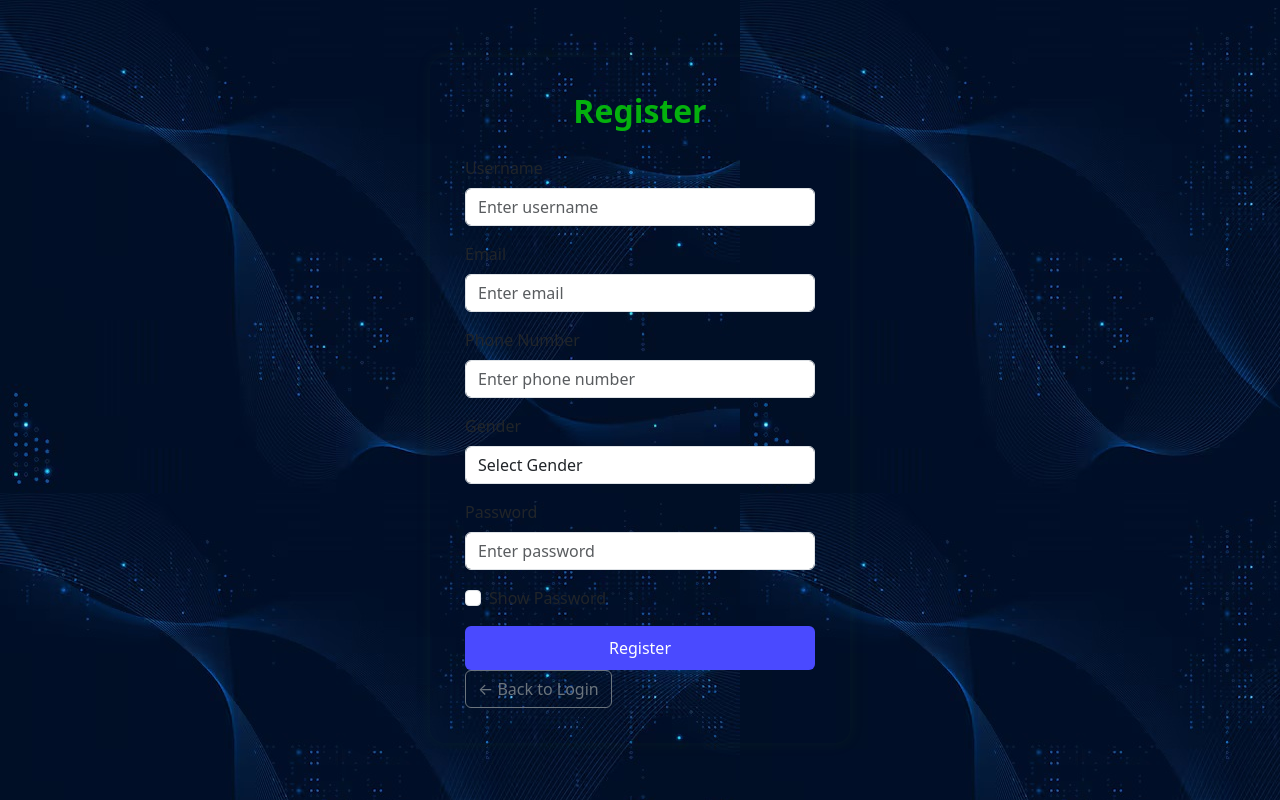
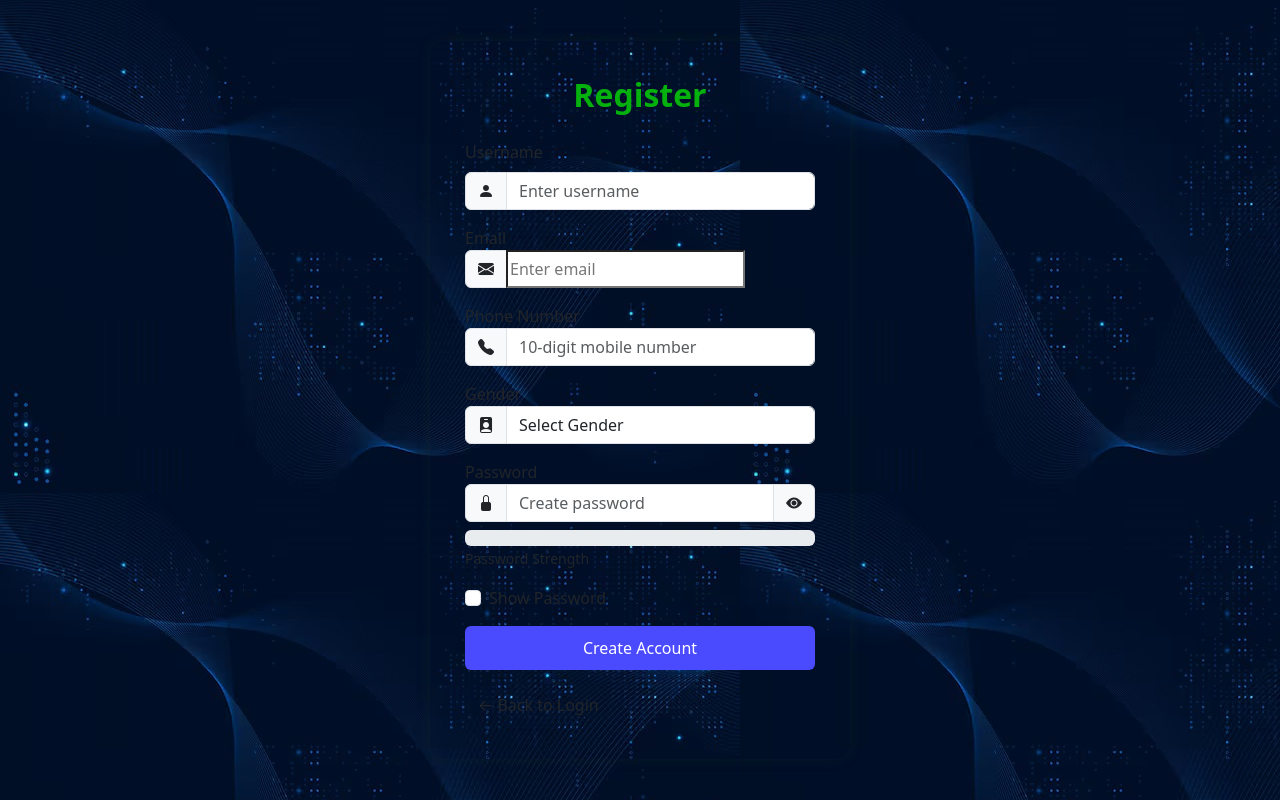
Before and after one commit to chintusasmal21-lgtm/habit_tracker, a Django app: page /register/ in a window 1280 px wide. Run offline with Django 5.2, Linux system fonts and the light colour scheme.

Commit message:
Updated register page

```diff
--- a/habits/templates/habits/register.html
+++ b/habits/templates/habits/register.html
@@ -13,6 +13,7 @@
     <!-- Bootstrap -->
 
     <link href="https://cdn.jsdelivr.net/npm/bootstrap@5.3.0/dist/css/bootstrap.min.css" rel="stylesheet">
+    <link rel="stylesheet" href="https://cdn.jsdelivr.net/npm/bootstrap-icons@1.11.3/font/bootstrap-icons.css">
 
     <style>
 
@@ -65,75 +66,99 @@
             {% csrf_token %}
 
             <!-- Username -->
-
              <div class="mb-3">
 
-                <label class="form-label">
-                    Username
-                </label>
+               <label class="form-label">Username</label>
 
-                <input type="text"
+               <div class="input-group">
+                <span class="input-group-text">
+                <i class="bi bi-person-fill"></i>
+                </span>
+                <input
+                  type="text"
                   name="username"
                   class="form-control"
                   placeholder="Enter username"
-                       autocomplete="off"
                   required>
 
                 </div>
 
+             </div>
+
+
+
             <!-- Email -->
 
             <div class="mb-3">
+               <label>Email</label>
 
-                <label class="form-label">
-                    Email
-                </label>
+             <div class="input-group">
 
-                <input type="email"
-                       name="email"
-                       class="form-control"
+                <span class="input-group-text">
+                 <i class="bi bi-envelope-fill"></i>
+                </span>
+
+               <input
+                 type="email"
+                 name="email"lass="form-control"
                  placeholder="Enter email"
                 required>
 
              </div>
 
+            </div>
+
             <!-- Phone -->
-
              <div class="mb-3">
 
-                <label class="form-label">
-                    Phone Number
-                </label>
+              <label>Phone Number</label>
 
-                <input type="text"
+<div class="input-group">
+
+<span class="input-group-text">
+<i class="bi bi-telephone-fill"></i>
+</span>
+
+<input
+type="text"
 name="phone"
 class="form-control"
-                       placeholder="Enter phone number"
+placeholder="10-digit mobile number"
+maxlength="10"
 pattern="[0-9]{10}"
-                       maxlength="10"
 required>
 
+</div>
 
 </div>
+
+
 
             <!-- Gender -->
 
            <div class="mb-3">
 
-                <label class="form-label">
-                    Gender
-                </label>
+<label>Gender</label>
 
-                <select name="gender"
+<div class="input-group">
+
+<span class="input-group-text">
+<i class="bi bi-person-badge-fill"></i>
+</span>
+
+<select
+name="gender"
 class="form-control"
 required>
 
 <option value="">Select Gender</option>
-                    <option value="Male">Male</option>
-                    <option value="Female">Female</option>
-                    <option value="Other">Other</option>
+<option>Male</option>
+<option>Female</option>
+<option>Other</option>
 
 </select>
+
+</div>
 
 </div>
 
@@ -141,18 +166,51 @@
 
            <div class="mb-3">
 
-                <label class="form-label">
-                    Password
-                </label>
+<label>Password</label>
 
-                <input type="password"
+<div class="input-group">
+
+<span class="input-group-text">
+<i class="bi bi-lock-fill"></i>
+</span>
+
+<input
+type="password"
 id="password"
 name="password"
 class="form-control"
-                       placeholder="Enter password"
-                       autocomplete="new-password"
-                       minlength="8"
+placeholder="Create password"
 required>
+
+<button
+type="button"
+class="input-group-text"
+onclick="showPassword()">
+
+<i
+id="eyeIcon"
+class="bi bi-eye-fill"></i>
+
+</button>
+
+</div>
+
+<div class="progress mt-2">
+
+<div
+id="strengthBar"
+class="progress-bar"
+style="width:0%">
+
+</div>
+
+</div>
+
+<small id="strengthText">
+
+Password Strength
+
+</small>
 
 </div>
 
@@ -172,19 +230,21 @@
 
             <!-- Button -->
 
-            <button type="submit"
+           <button
+              type="submit"
               class="btn btn-register">
 
-                Register
+               Create Account
 
            </button>
-             <a href="/login/"
-               class="btn btn-outline-secondary">
+
+          <a
+             href="/login/"
+             class="btn btn-home mt-3">
 
             ← Back to Login
 
           </a>
-
         </form>
 
     </div>
@@ -192,23 +252,64 @@
     <!-- JavaScript -->
 
     <script>
+        const password =
+document.getElementById("password");
 
-        function showPassword(){
+password.addEventListener("keyup", function(){
 
-            var x = document.getElementById("password");
+let value=password.value.length;
 
-            if(x.type === "password"){
+let bar=document.getElementById("strengthBar");
 
-                x.type = "text";
+let text=document.getElementById("strengthText");
+
+if(value<6){
+
+bar.style.width="30%";
+bar.className="progress-bar bg-danger";
+text.innerHTML="Weak Password";
+
+}
+else if(value<10){
+
+bar.style.width="70%";
+bar.className="progress-bar bg-warning";
+text.innerHTML="Medium Password";
 
 }
 else{
 
-                x.type = "password";
+bar.style.width="100%";
+bar.className="progress-bar bg-success";
+text.innerHTML="Strong Password";
+
+}
+
+});
+        function showPassword(){
+
+let pass=document.getElementById("password");
+
+let eye=document.getElementById("eyeIcon");
+
+if(pass.type==="password"){
+
+pass.type="text";
+
+eye.className="bi bi-eye-slash-fill";
+
+}
+else{
+
+pass.type="password";
+
+eye.className="bi bi-eye-fill";
 
 }
 
 }
+
+
 
     </script>
 
```
Lines whose indentation alone changed are shown as unchanged.
